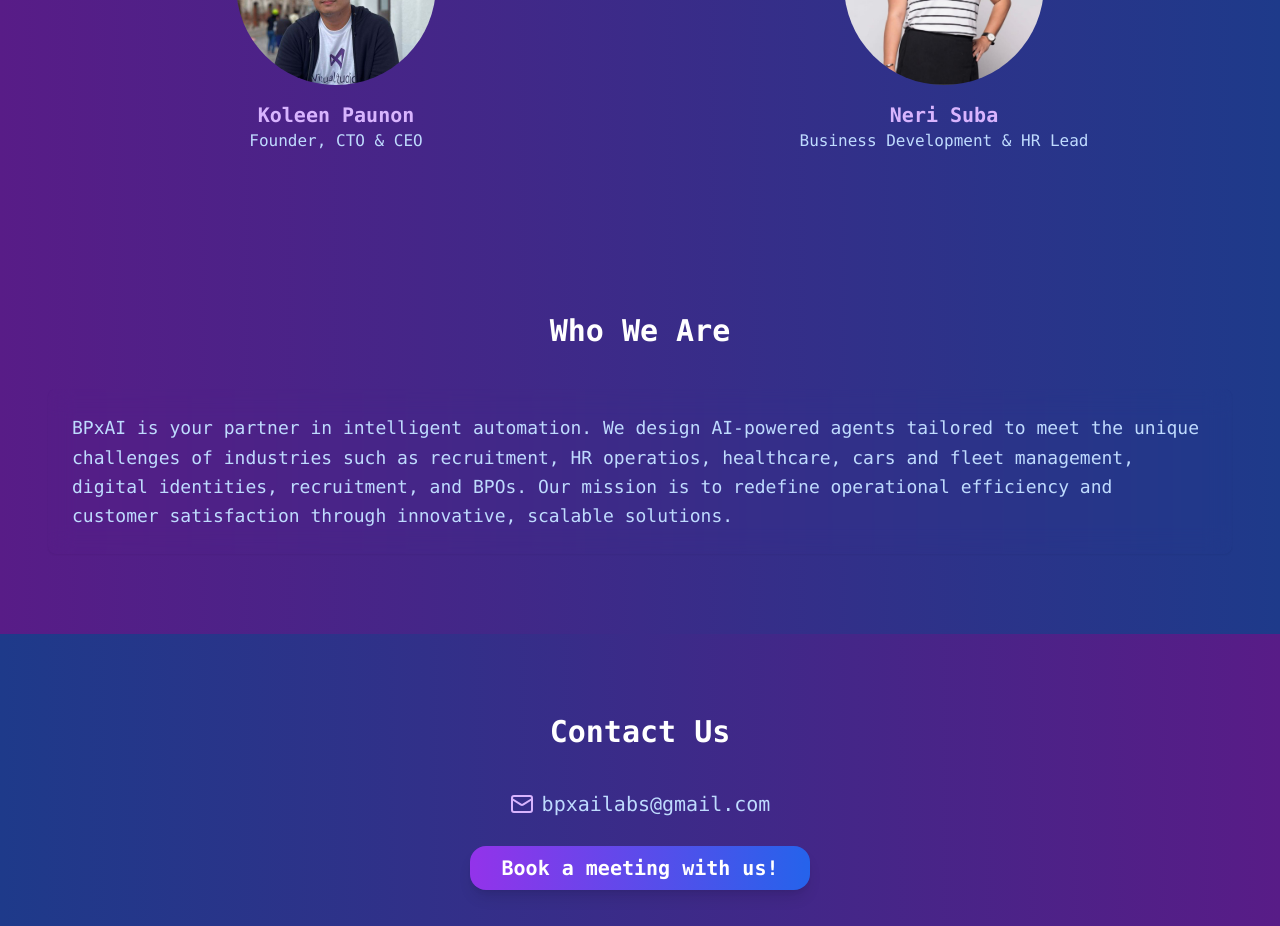
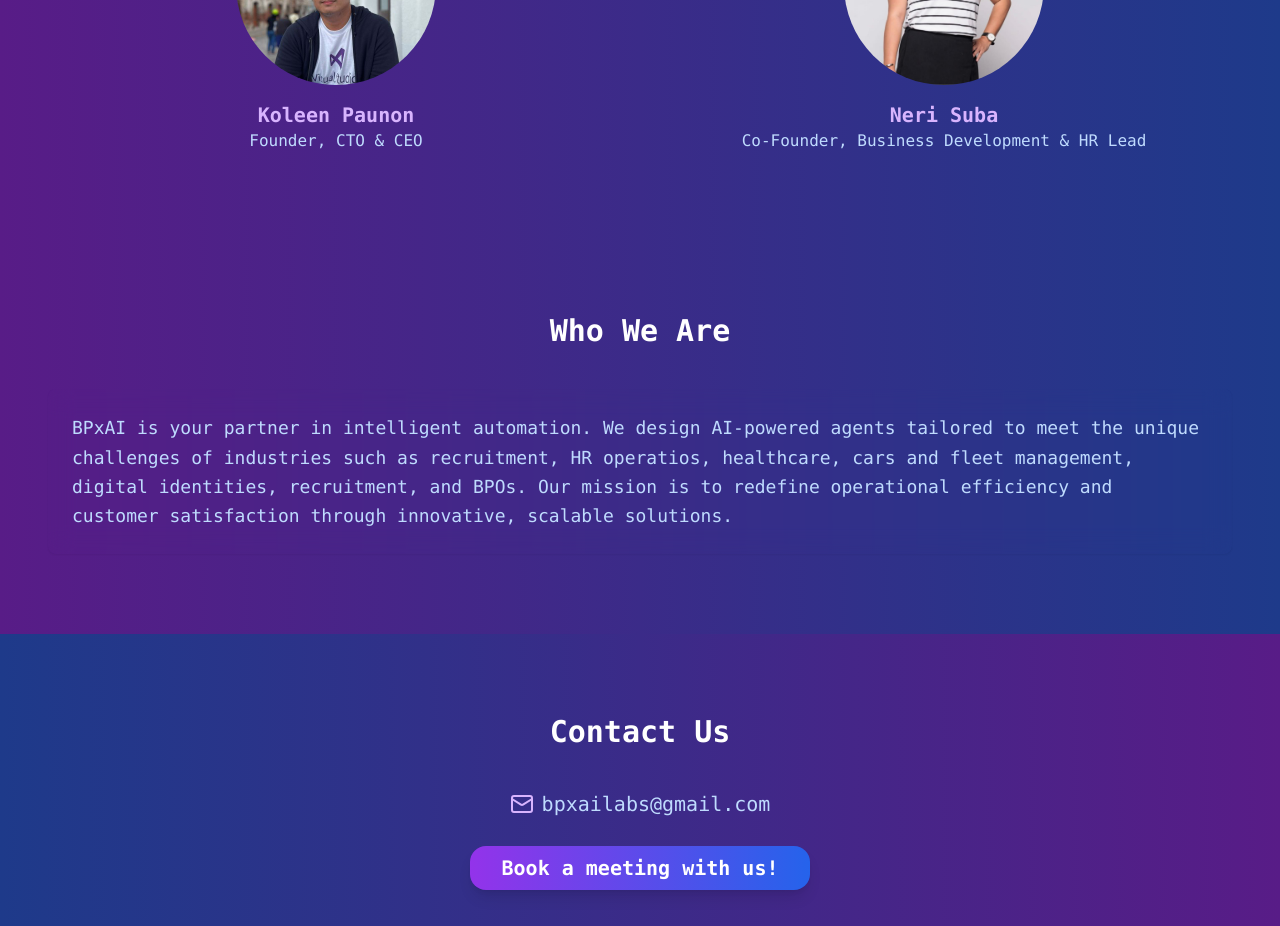
Before and after one commit to KBPsystem777/bpx-ai-website, a Next.js app: page / in a window 1280 px wide. Shown: the part 3520-4446 px from the top of the page. Built offline with nearby package versions, Linux system fonts and the light colour scheme.

Commit message:
Updating Neris details

```diff
--- a/app/components/Team.tsx
+++ b/app/components/Team.tsx
@@ -9,7 +9,7 @@ export default function Team() {
     },
     {
       name: "Neri Suba",
-      role: "Business Development & HR Lead",
+      role: "Co-Founder, Business Development & HR Lead",
       image: "team/nerisuba.jpg",
     },
   ]
```
